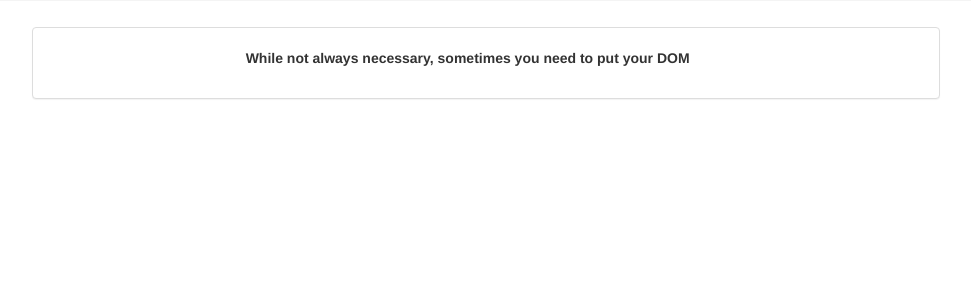
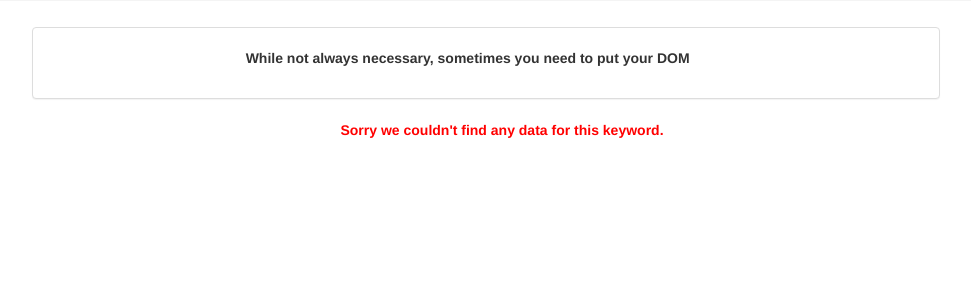
Before and after one commit to kimsal/toursanak, a Django app: template toursanak/templates/search.html in a window 1280 px wide. Shown: the part 52-352 px from the top of the page, without its empty margins (138-1109 px from the left). Run offline with Django 3.2, Linux system fonts and the light colour scheme; the template is opened without the code that fills it, so the values that code supplies are empty; some libraries are stand-ins or nearby versions.

Commit message:
add search

```diff
--- a/toursanak/templates/search.html
+++ b/toursanak/templates/search.html
@@ -17,8 +17,9 @@
 </div>
 <!--end of panel -->
 <!--start box image-->
-<div class="container mycontainer">
-    <div class="row">
+<script type="text/javascript">var help=0</script>
+<div class="container mycontainer" >
+    <div class="row" id="mainContent">
         {% for tour in tours %}
              <a href="{% url 'single' tour.slug %}">
                 <div class="col-sm-4 thumbnail text-center" style="background-color:black;">
@@ -34,10 +35,16 @@
                     </div>
                 </div>
             </a>
+            <script type="text/javascript">help=1</script>
         {% endfor %}
     </div>
 </div>
-
+<script type="text/javascript">
+if(help==0){
+    var html="<center style='font-weight:bold;color:red'>Sorry we couldn't find any data for this keyword.</center>";
+    document.getElementById('mainContent').innerHTML=html;
+}
+</script>
 <!--end box image-->
 </body>
 </html>
--- a/toursanak/views.py
+++ b/toursanak/views.py
@@ -5,14 +5,10 @@ from django.core import serializers
 from .forms import *
 from django.contrib import messages
 from itertools import chain
-
 import re
-
 from django.db.models import Q
-
 #db.execute('CREATE FULLTEXT INDEX toursanak_title ON toursanak_tour (title, body)')
 def index(request):
-  #tours=''
   tours = Tour.objects.raw('select * from toursanak_tour ORDER BY toursanak_tour.id DESC limit 15')
   return render(request,'index.html',{'tours':tours})
 def contact(request):
@@ -20,10 +16,8 @@ def contact(request):
 	context={
 		"frm":frm,
 	}
-	#return HttpResponse(frm)
 	return render(request,'contact.html',context)
 def single(request, slug):
-	#tours=Tour.objects.filter(slug=slug)
 	tours=Tour.objects.raw("select toursanak_tour.id,toursanak_tour.title,toursanak_tour.short_description,toursanak_tour.banner,toursanak_tour.description,toursanak_tour.keywords,toursanak_tour.feature_image,toursanak_tour.map, array_to_string(array_agg(toursanak_image.imagename), ',')  as imagename from toursanak_tour, toursanak_image where toursanak_tour.id=toursanak_image.tour_id AND toursanak_tour.slug='{}' group by toursanak_tour.id".format(slug))
 	tab=0
 	related=''
@@ -55,12 +49,9 @@ def createContact(request):
 				description=form.cleaned_data['contactDescription']
 				r=Contact(name=name,email=email,description=description)
 				r.save()
-				#return HttpResponse(r)
 				messages.add_message(request, messages.SUCCESS, "Your request sent succesfully. We'll contact you soon!")
-				#return redirect('/',{})
 				return HttpResponseRedirect(request.META.get('HTTP_REFERER', '/'))
 			except:
-				#messages.add_message(request, messages.SUCCESS, 'Sorry, Internal error!')
 				return redirect('/contact',{'name':name,'email':email,'description':description})
 		else:
 			messages.add_message(request, messages.ERROR, "Your information is not valid!")
@@ -69,16 +60,11 @@ def createContact(request):
 		messages.add_message(request, messages.ERROR, "Sorry we can't write your contact!")
 		return redirect('/contact',{})
 def PostScroll(request,id):
-	#return HttpResponse("select toursanak_tour.id,toursanak_image.id,toursanak_tour.title,toursanak_tour.slug,toursanak_tour.price,toursanak_image.imagename from toursanak_tour inner join toursanak_image on toursanak_tour.id=toursanak_image.tour_id GROUP BY toursanak_image.imagename ORDER BY toursanak_tour.id DESC limit {},{}".format(id,help))
 	ScrollTours = Tour.objects.raw("select * from toursanak_tour ORDER BY id DESC limit {},3".format(id))
-	#ScrollTours = chain(ScrollTours,ScrollTours)
-
 	data = serializers.serialize('json', ScrollTours)
 	return HttpResponse(data)
 def scrollCategory(request,slug,id):
-	#return HttpResponse(id)
 	ScrollTours = Tour.objects.raw("select * from toursanak_tour INNER JOIN toursanak_category on toursanak_tour.category_id=toursanak_category.id where toursanak_category.slug='{}' ORDER BY toursanak_tour.id DESC limit {},3".format(slug,id))
-	#ScrollTours = Tour.objects.raw("select * from toursanak_tour")
 	data = serializers.serialize('json', ScrollTours)
 	return HttpResponse(data)
 def booking(request,tour_id,schedule_id):
@@ -86,7 +72,6 @@ def booking(request,tour_id,schedule_id):
 	schedule = Schedule.objects.raw("select * from toursanak_schedule where id={} limit 1".format(schedule_id))
 	return render(request,'booking.html',{'schedule':schedule,'tour_id':tour_id,'frm':frm})
 def createBooking(request,tour_id,schedule_id):
-	#return HttpResponse(tour_id)
 	if request.method == 'POST':
 		form=BookingForm(request.POST)
 		if form.is_valid():
@@ -96,9 +81,7 @@ def createBooking(request,tour_id,schedule_id):
 				description=form.cleaned_data['bookingDescription']
 				r=Booking(name=name,email=email,description=description,tour_id=tour_id,schedule_id=schedule_id)
 				r.save()
-				#return HttpResponse(r)
 				messages.add_message(request, messages.SUCCESS, "Your booking sent succesfully. We'll contact you soon!")
-				#return redirect('/',{})
 				return HttpResponseRedirect(request.META.get('HTTP_REFERER', '/'))
 			except:
 				messages.add_message(request, messages.ERROR, 'Sorry, Internal error!')
@@ -109,17 +92,12 @@ def createBooking(request,tour_id,schedule_id):
 	else:
 		messages.add_message(request, messages.ERROR, "Sorry we can't write your contact!")
 		return redirect('/{}/{}/booking'.format(tour_id,schedule_id),{})
-
-
-
-
 def normalize_query(query_string,
                     findterms=re.compile(r'"([^"]+)"|(\S+)').findall,
                     normspace=re.compile(r'\s{2,}').sub):
     ''' Splits the query string in invidual keywords, getting rid of unecessary spaces
         and grouping quoted words together.
         Example:
-
         >>> normalize_query('  some random  words "with   quotes  " and   spaces')
         ['some', 'random', 'words', 'with quotes', 'and', 'spaces']
 
@@ -146,21 +124,6 @@ def get_query(query_string, search_fields):
             query = query & or_query
     return query
 def search(request):
-	#return HttpResponse('dd')
-	#param1 = request.GET.get('param1')
-	#tour=Tour.objects.raw("select * from toursanak_tour where title like 't'")
-	#tour=Tour.objects.search('tour')
-	#return HttpResponse(tour)
-	#return render(request,'search.html',{'tour':tour})
-	query_string = ''
-	found_entries = None
-	if ('q' in request.GET) and request.GET['q'].strip():
-		query_string = request.GET['q']
-
-        entry_query = get_query(query_string, ['title', 'body',])
-
-        found_entries = Entry.objects.filter(entry_query).order_by('id')
-
-   	return render_to_response('search.html',
-                          { 'query_string': query_string, 'found_entries': found_entries },
-                          context_instance=RequestContext(request))
+	#search_data=Tour.objects.raw("SELECT * FROM toursanak_tour WHERE to_tsvector('simple', concat_ws(' ', title, description)) @@ 'kimsal' ORDER BY toursanak_tour.id DESC LIMIT 15;".format(request.GET['q']))
+	search_data=Tour.objects.raw("SELECT * FROM toursanak_tour where  to_tsvector('simple', concat_ws(' ', title, description,short_description)) @@ to_tsquery('{}') ORDER BY id DESC limit 15".format(request.GET['q'].replace(' ','&')))
+	return render(request,'search.html',{'tours':search_data})
```
Also changed, not shown: toursanak/settings.py (+3 -11 lines), README.md, 11 other files.
